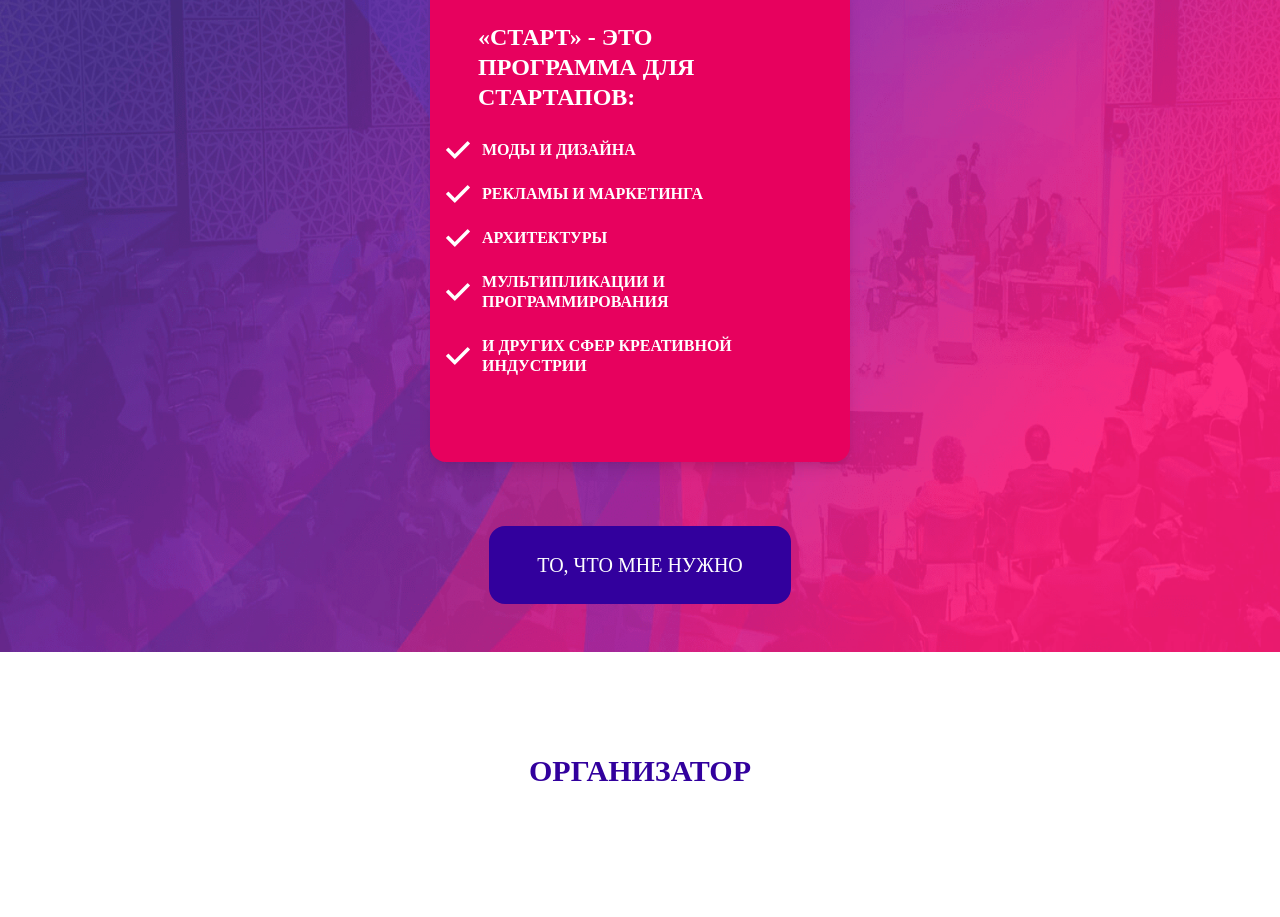
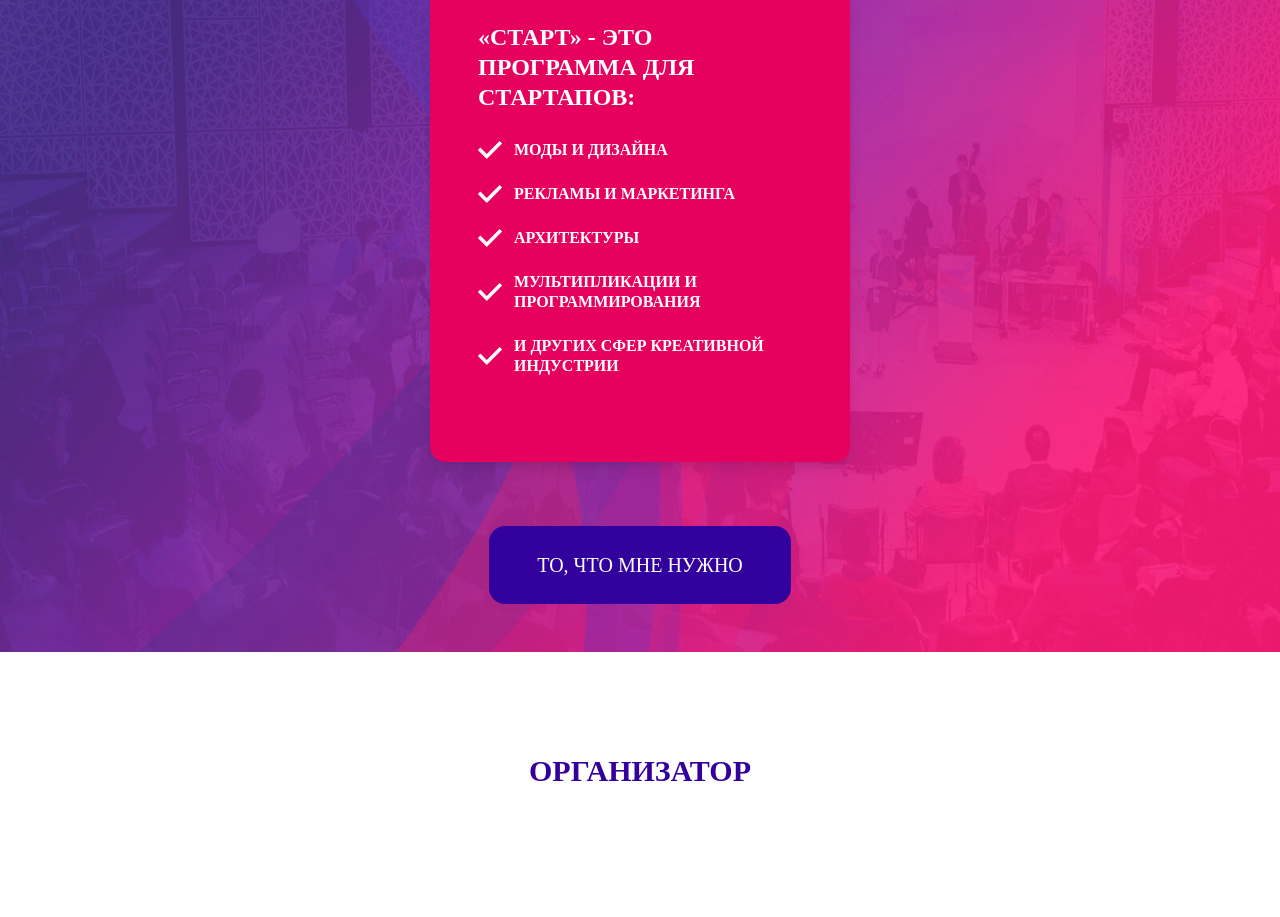
Before and after one commit to meerzulee/emir-conf, a Vue app: page / in a window 1280 px wide. Shown: the part 1840-2757 px from the top of the page. Built offline with nearby package versions, Linux system fonts and the light colour scheme; the HTML template or start-up script is replaced by a standard one.

Commit message:
Minor changes

```diff
--- a/src/views/Home.vue
+++ b/src/views/Home.vue
@@ -133,7 +133,7 @@
               «Старт» - это программа для стартапов:
             </h1>
             <div
-              class="flex items-center -ml-8"
+              class="flex items-center"
               v-for="(item, index) in [
                 'Моды и дизайна',
                 'Рекламы и маркетинга',
```
